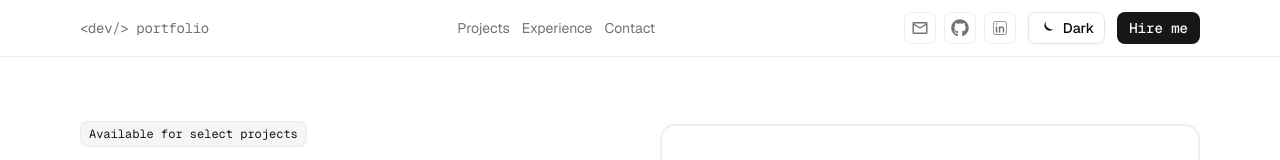
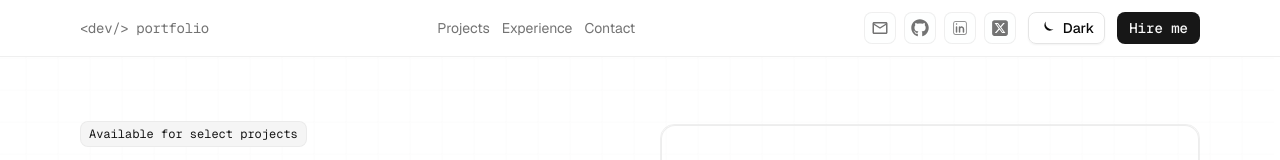
Before and after one commit to Harshsharma1712/harsh-sharma, a Next.js app: page / in a window 1280 px wide. Shown: the top 160 px of the page. Built offline with nearby package versions, Linux system fonts and the light colour scheme.

Commit message:
add x social link on header

```diff
--- a/components/social-links.tsx
+++ b/components/social-links.tsx
@@ -3,6 +3,7 @@
 import { CiLinkedin } from "react-icons/ci"
 import { FaGithub } from "react-icons/fa";
 import { MdOutlineEmail } from "react-icons/md";
+import { FaSquareXTwitter } from "react-icons/fa6";
 
 type SocialLinksProps = {
   size?: number
@@ -10,6 +11,7 @@ type SocialLinksProps = {
   email?: string
   github?: string
   linkedin?: string
+  xaccount?: string
 }
 
 export default function SocialLinks({
@@ -18,6 +20,7 @@ export default function SocialLinks({
   email = "harshsharma17122005@gmail.com",
   github = "https://github.com/HarshSharma1712",
   linkedin = "https://www.linkedin.com/in/harshsharma0017/",
+  xaccount = "https://x.com/teche_harsh"
 }: SocialLinksProps) {
   const linkClasses =
     "inline-flex items-center justify-center rounded-md border border-border/60 bg-card/50 hover:bg-card transition-colors h-8 w-8 text-muted-foreground hover:text-foreground"
@@ -36,6 +39,11 @@ export default function SocialLinks({
         <CiLinkedin size={size} aria-hidden="true" />
         <span className="sr-only">LinkedIn</span>
       </a>
+
+      <a href={xaccount} target="_blank" rel="noopener noreferrer" aria-label="xaccount" className={linkClasses}>
+        <FaSquareXTwitter size={size} aria-hidden="true" />
+        <span className="sr-only">LinkedIn</span>
+      </a>
     </div>
   )
 }
```
